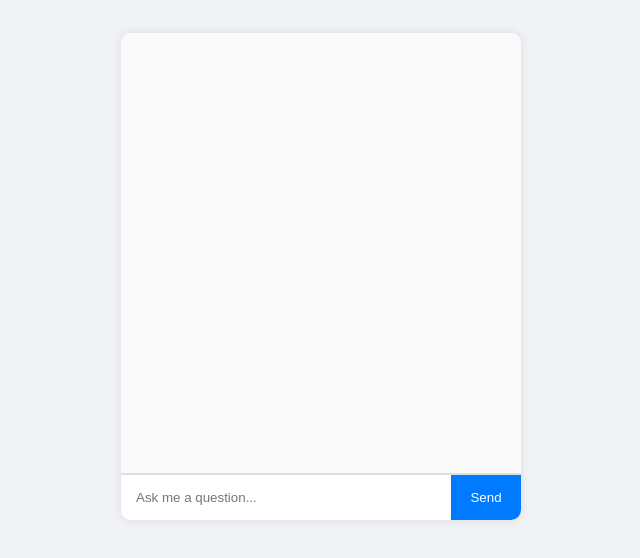
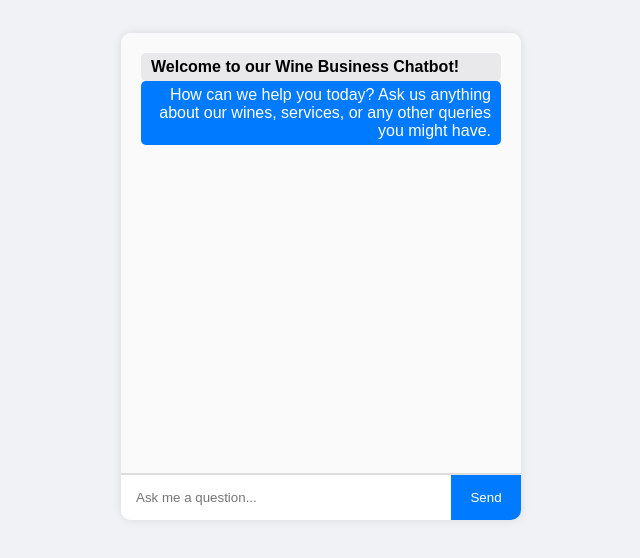
Before and after one commit to kush1311/WineShop_ChatBot, a plain HTML site: page index.html in a window 1280 px wide. Shown: the part 124-682 px from the top of the page, without its empty margins (319-959 px from the left). Drawn offline with Linux system fonts and the light colour scheme.

Commit message:
Update index.html

```diff
--- a/index.html
+++ b/index.html
@@ -73,7 +73,10 @@
 </head>
 <body>
     <div id="chat-container">
-        <div id="chat-box"></div>
+        <div id="chat-box">
+            <p><strong>Welcome to our Wine Business Chatbot!</strong></p>
+            <p>How can we help you today? Ask us anything about our wines, services, or any other queries you might have.</p>
+        </div>
         <div id="input-container">
             <input type="text" id="user-input" placeholder="Ask me a question...">
             <button onclick="sendMessage()">Send</button>
```
